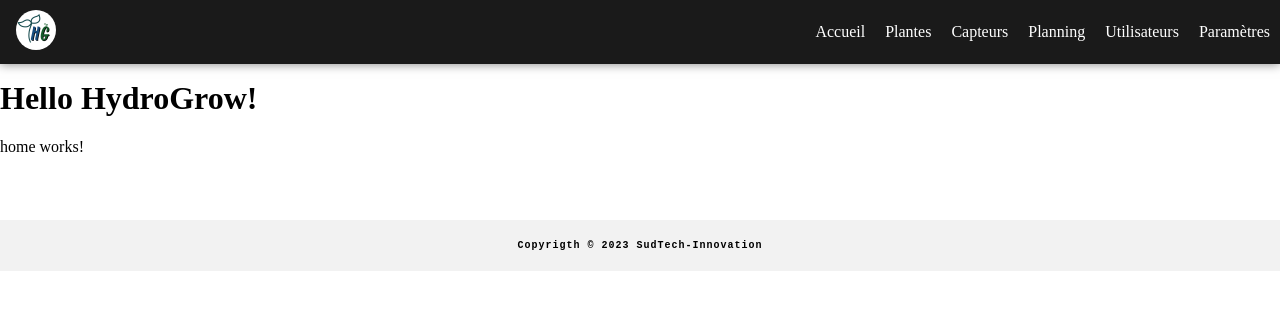
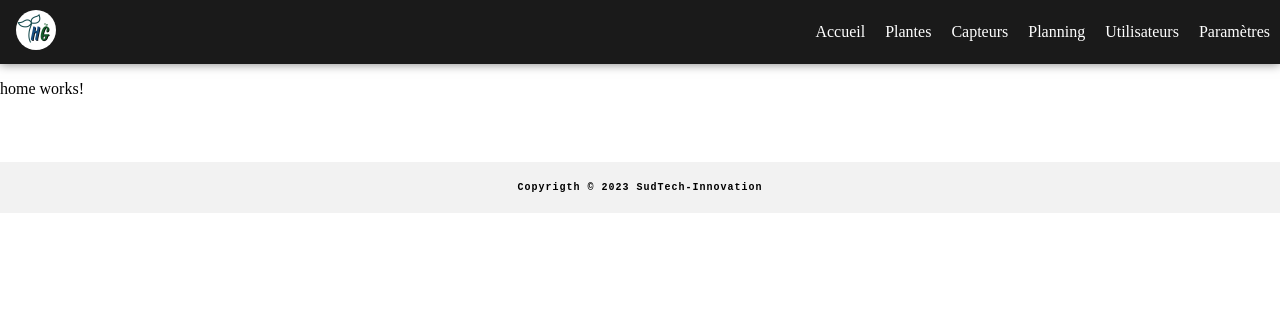
Before and after one commit to SudTech-Innovations/HydroGrow_FrontEnd, an Angular app in the folder HydroGrow/: page / in a window 1280 px wide. Shown: the top 310 px of the page. Built offline with nearby package versions, Linux system fonts and the light colour scheme.

Commit message:
Update app.component.html

```diff
--- a/HydroGrow/src/app/app.component.html
+++ b/HydroGrow/src/app/app.component.html
@@ -1,9 +1,5 @@
 <app-navbar></app-navbar>
 <div class="JustSpace"></div>
-
-<h1>
-  Hello {{title}}!
-</h1>
 
 <router-outlet></router-outlet>
 
```
